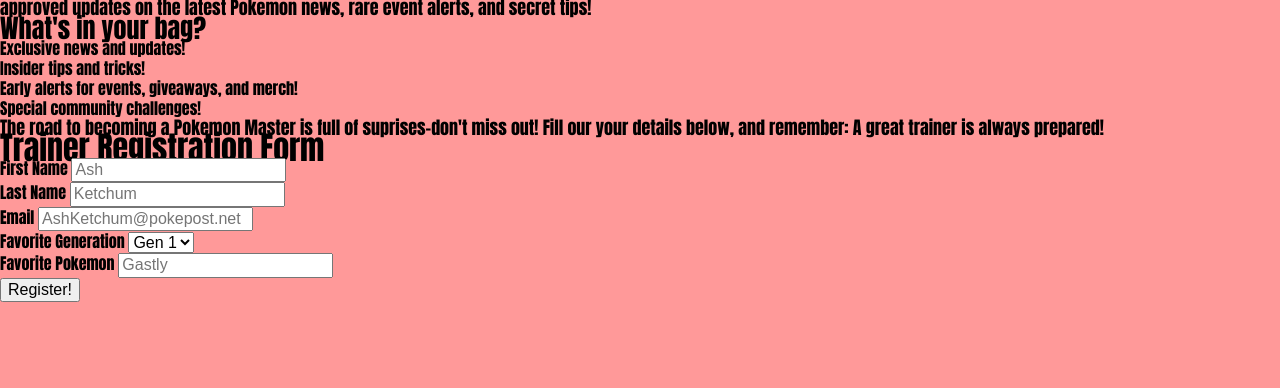
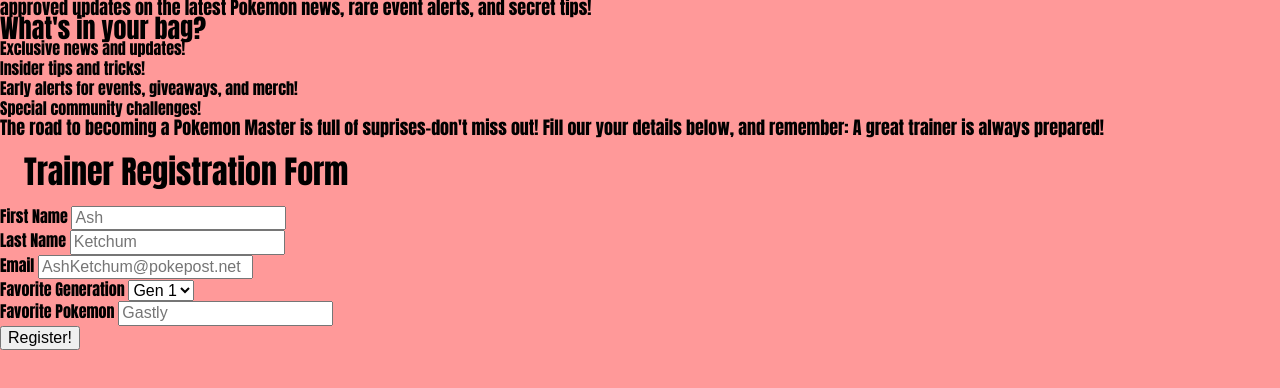
Before and after one commit to AlastyrsOrg/Project1, a plain HTML site: page index.html in a window 1280 px wide. Shown: the part 118-506 px from the top of the page. Drawn offline with Linux system fonts and the light colour scheme.

Commit message:
Update screen.css

```diff
--- a/css/screen.css
+++ b/css/screen.css
@@ -16,6 +16,7 @@
 
 h2 {
 	font-size: 2rem;
+	padding: 1.5rem;
 }
 
 h3 {
@@ -27,3 +28,7 @@
 }
 
 /* form */
+form {
+	box-sizing: content-box;
+
+}
```
